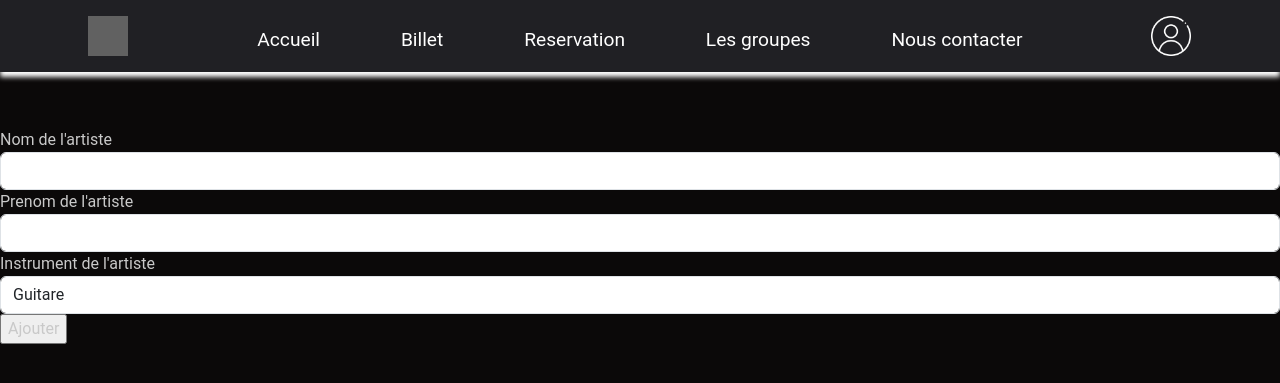
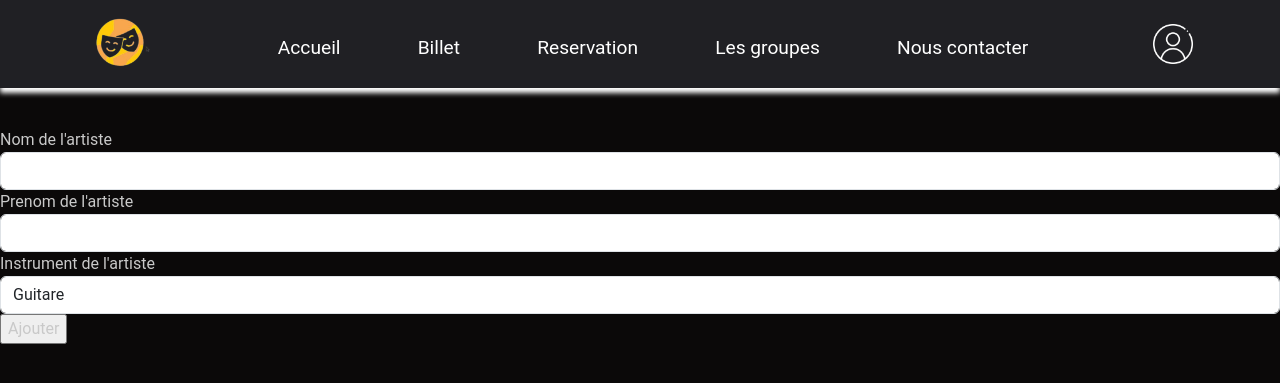
Before and after one commit to ThomasRABILLON/FestIUTO, a Flask app: page /gestion_groupe/1/ajouter_artiste in a window 1280 px wide. Shown: the top 383 px of the page. Run offline with Flask 3, Linux system fonts and the light colour scheme; some libraries are stand-ins or nearby versions; grey boxes are pictures that could not be loaded.

Commit message:
ajout du logo

```diff
--- a/App/static/css/style.css
+++ b/App/static/css/home.css
@@ -11,7 +11,7 @@ body {
 }
 
 main {
-  background-color: #00025f;
+  background-color: #35354e;
   border: 1px solid 00025f;
   border-radius: 8px;
   margin: 0 4vw;
@@ -78,7 +78,6 @@ h1 {
     z-index: 2;
   }
 
-
   &::after {
     right: 0;
     top: 0;
@@ -101,3 +100,20 @@ h1 {
     width: 500px;
   }
 }
+
+.tailleImage {
+  width: auto;
+  height: 3.5em;
+}
+
+/*css FESTIUT'O image*/
+#text-container {
+  margin-left: 4vw;
+  font-size: 23em;
+  text-align: center;
+  color: transparent;
+  background-clip: text; /* Pour que l'image soit visible uniquement dans la zone du texte */
+  background-image: url("../images/festival_iut.jpg"); /* L'image de fond */
+  background-size: cover; /* Pour que l'image de fond soit redimensionnée */
+  display: inline-block; /* Pour que le conteneur prenne la taille du texte */
+}
--- a/App/templates/base.html
+++ b/App/templates/base.html
@@ -4,19 +4,23 @@
     {% block head %}
     <!-- Required meta tags -->
     <meta charset="utf-8" />
-    <meta name="viewport" content="width=device-width, initial-scale=1, shrink-to-fit=no" />
+    <meta name="viewport"
+      content="width=device-width, initial-scale=1, shrink-to-fit=no" />
     {% block styles %} {{ bootstrap.load_css() }} {% endblock %}
     <meta charset="UTF-8" />
     <meta name="viewport" content="width=device-width, initial-scale=1.0" />
-    <link rel="stylesheet" href="{{ url_for('static', filename='css/navBar.css') }}">
-    <link rel="stylesheet" href="{{ url_for('static', filename='css/style.css') }}">
+    <link rel="stylesheet"
+      href="{{ url_for('static', filename='css/navBar.css') }}">
+    <link rel="stylesheet"
+      href="{{ url_for('static', filename='css/home.css') }}">
     <title>{{ title }}</title>
     {% endblock %}
   </head>
   <body>
     <nav>
       <ul>
-        <li><img src="#" alt="logo"></li>
+        <li><img class="tailleImage" src="../static/images/logo.png" alt="logo"
+            style="filter: invert(0);"></li>
         <li><a href="{{ url_for('home') }}">Accueil</a></li>
         <li><a href="{{ url_for('billet') }}">Billet</a></li>
         <li><a href="{{ url_for('reservation') }}">Reservation</a></li>
@@ -24,7 +28,9 @@
         <li><a href="#">Nous contacter</a></li>
         <li>
           <div class="dropdown">
-            <img src="{{ url_for('static', filename='images/utilisateur.png') }}" alt="utilisateur">
+            <img
+              src="{{ url_for('static', filename='images/utilisateur.png') }}"
+              alt="utilisateur">
             <div class="dropdown-content">
               <a href="{{ url_for('mes_billets') }}">Mes billets</a>
               <a href="{{ url_for('mes_reservations') }}">Mes réservations</a>
--- a/App/templates/billet.html
+++ b/App/templates/billet.html
@@ -1,6 +1,6 @@
 {% extends 'base.html' %} {% block main %}
 
-<link rel="stylesheet" href="{{ url_for('static', filename='css/style.css') }}">
+<!-- <link rel="stylesheet" href="{{ url_for('static', filename='css/style.css') }}"> -->
 <link rel="stylesheet" href="{{ url_for('static', filename='css/billet.css') }}">
 
 <div class="position_text">
```
Also changed, not shown: App/templates/home.html (+26 -9 lines), App/static/images/festival_iut.jpg (added), App/static/images/logo.png (added).
